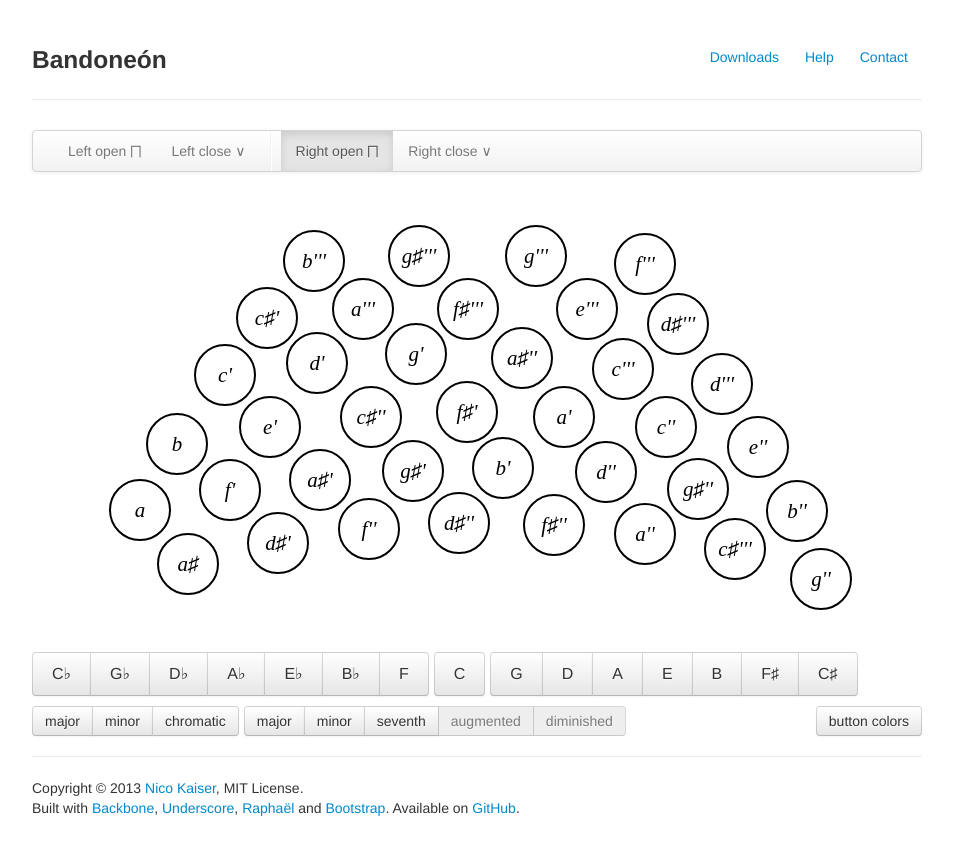
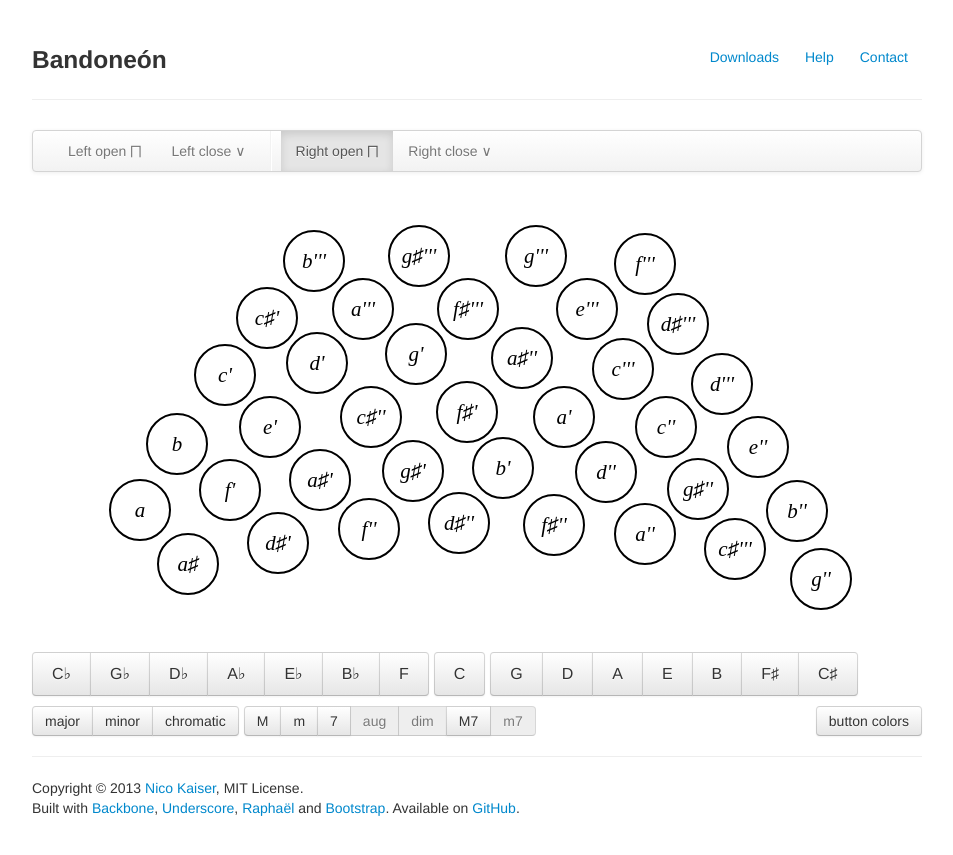
Before and after one commit to nicokaiser/bandoneon, a Jekyll site: the page built from index.html, in a window 1280 px wide. Shown: the top 855 px of the page, without its empty margins (163-1116 px from the left). Built offline with Jekyll 4.4.1, drawn with Linux system fonts in a browser that asks for light colours.

Commit message:
Rename qualities to short names, start M7

```diff
--- a/index.html
+++ b/index.html
@@ -72,11 +72,13 @@ title: Bandoneón
 
   <!-- chord quality selection -->
   <div class="btn-group" id="select-quality">
-    <button class="btn" href="#" data-quality="major">major</button>
-    <button class="btn" href="#" data-quality="minor">minor</button>
-    <button class="btn" href="#" data-quality="seventh">seventh</button>
-    <button class="btn disabled" href="#" data-quality="augmented">augmented</button>
-    <button class="btn disabled" href="#" data-quality="diminished">diminished</button>
+    <button class="btn" href="#" data-quality="M">M</button>
+    <button class="btn" href="#" data-quality="m">m</button>
+    <button class="btn" href="#" data-quality="7">7</button>
+    <button class="btn disabled" href="#" data-quality="aug">aug</button>
+    <button class="btn disabled" href="#" data-quality="dim">dim</button>
+    <button class="btn" href="#" data-quality="M7">M7</button>
+    <button class="btn disabled" href="#" data-quality="m7">m7</button>
   </div>
 </div>
 
--- a/js/app.js
+++ b/js/app.js
@@ -197,6 +197,8 @@ $(function() {
     renderChord: function(side, direction, key, quality) {
       if (side !== 'left') return;
 
+      if (! Bandoneon.chords[quality]) return;
+
       var chord = Bandoneon.chords[quality][key];
       if (!chord) return;
 
@@ -288,7 +290,7 @@ $(function() {
       appModel.set('key', key);
       if (!appModel.get('mode') && !appModel.get('quality')) {
         // set default mode if none is set yet
-        appModel.set('mode', 'major');
+        appModel.set('mode', 'M');
       }
       //$(this).addClass('btn-primary');
     }
@@ -385,13 +387,13 @@ $(function() {
         $('#toggle-octavecolors').button('toggle');
         break;
       case 77: // M
-        selectQuality('major', true);
+        selectQuality('M', true);
         break;
       case 109: // m
-        selectQuality('minor', true);
+        selectQuality('m', true);
         break;
       case 55: // 7
-        selectQuality('seventh', true);
+        selectQuality('7', true);
         break;
       case 97:
       case 98:
--- a/js/bandoneon.js
+++ b/js/bandoneon.js
@@ -182,7 +182,7 @@ Bandoneon.layout = {
 
 Bandoneon.chords = {
 
-  'major': {
+  'M': {
     'c': ['c1', 'e2', 'g1'],
     'd': ['d1', 'f#1', 'a1'],
     'e': ['e0', 'g#1', 'b1'],
@@ -197,7 +197,7 @@ Bandoneon.chords = {
     'g#': ['g#0', 'c2', 'd#2']
   },
 
-  'minor': {
+  'm': {
     'c': ['c1', 'd#1', 'g1'],
     'd': ['d1', 'f1', 'a1'],
     'e': ['e0', 'g1', 'b1'],
@@ -212,7 +212,7 @@ Bandoneon.chords = {
     'g#': ['g#0', 'b1', 'd#2']
   },
 
-  'seventh': {
+  '7': {
     'c': ['c1', 'e2', 'a#1'],
     'd': ['d1', 'f#1', 'c2'],
     'e': ['e0', 'g#1', 'd2'],
@@ -227,11 +227,31 @@ Bandoneon.chords = {
     'g#': ['g#0', 'c2', 'f#1']
   },
 
-  'augmented': {
+  'aug': {
 
   },
 
-  'diminished': {
+  'dim': {
+
+  },
+
+  'M7': {
+    // FIXME
+    'c': ['c1', 'e2', 'b1'], // e1
+    'd': ['d0', 'f#1', 'c#2'], // d1
+    'e': ['e0', 'g#1', 'd#2'], // e1
+    'f': ['f0', 'a1', 'e2'],
+    'g': ['g0', 'b1', 'f#1'], // f#2
+    'a': ['a0', 'c#2', 'g#1'],
+    'b': ['b0', 'd#2', 'a#1'],
+    'c#': ['c#1', 'f1', 'c2'], // c#0
+    'd#': ['d#1', 'g1', 'd2'], // d#0
+    'f#': ['f#0', 'a#1', 'f2'],
+    'a#': ['a#0', 'd2', 'a1'],
+    'g#': ['g#0', 'c2', 'g1']
+  },
+
+  'm7': {
 
   }
 
```
Also changed, not shown: README.md.
